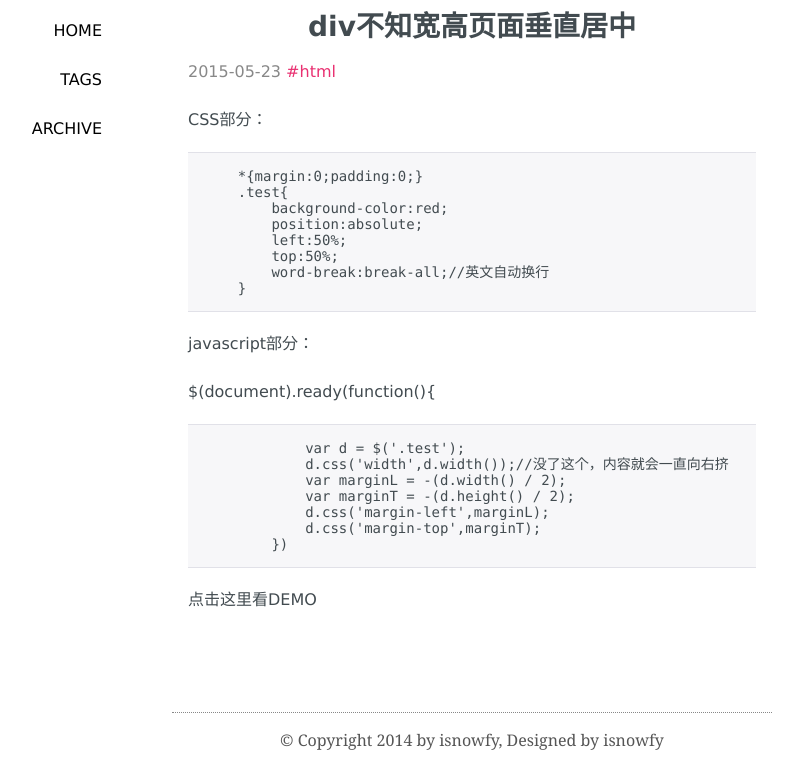
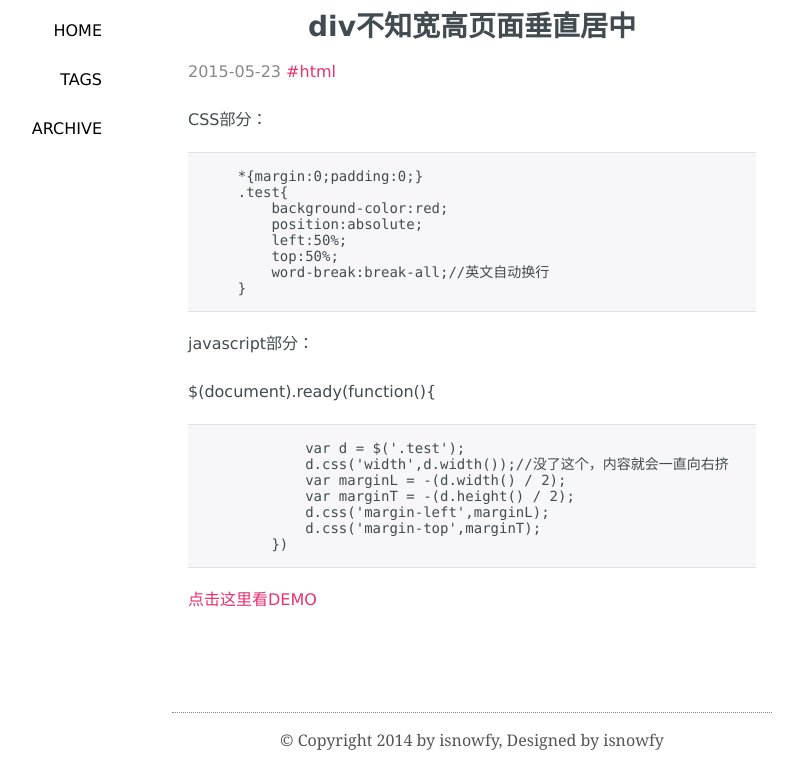
Before and after one commit to leochan2017/leochan2017.github.io, a plain HTML site: page unknowWidthAndHeightSetCenter.html in a window 1280 px wide. Shown: the part 79-846 px from the top of the page, without its empty margins (168-955 px from the left). Drawn offline with nearby package versions, Linux system fonts and the light colour scheme; some packages are replaced by stand-ins of ours.

Commit message:
Update unknowWidthAndHeightSetCenter.html
给demo加上a

```diff
--- a/unknowWidthAndHeightSetCenter.html
+++ b/unknowWidthAndHeightSetCenter.html
@@ -80,7 +80,7 @@ $(document).ready(function(){
         })
 </code></pre>
 
-<p>点击这里看DEMO</p>
+<p><a href="https://leochan2017.github.io/unknowWidthAndHeightSetCenterDemo.html">点击这里看DEMO</a></p>
 <!-- content end -->
 </div>
 <br>
```
